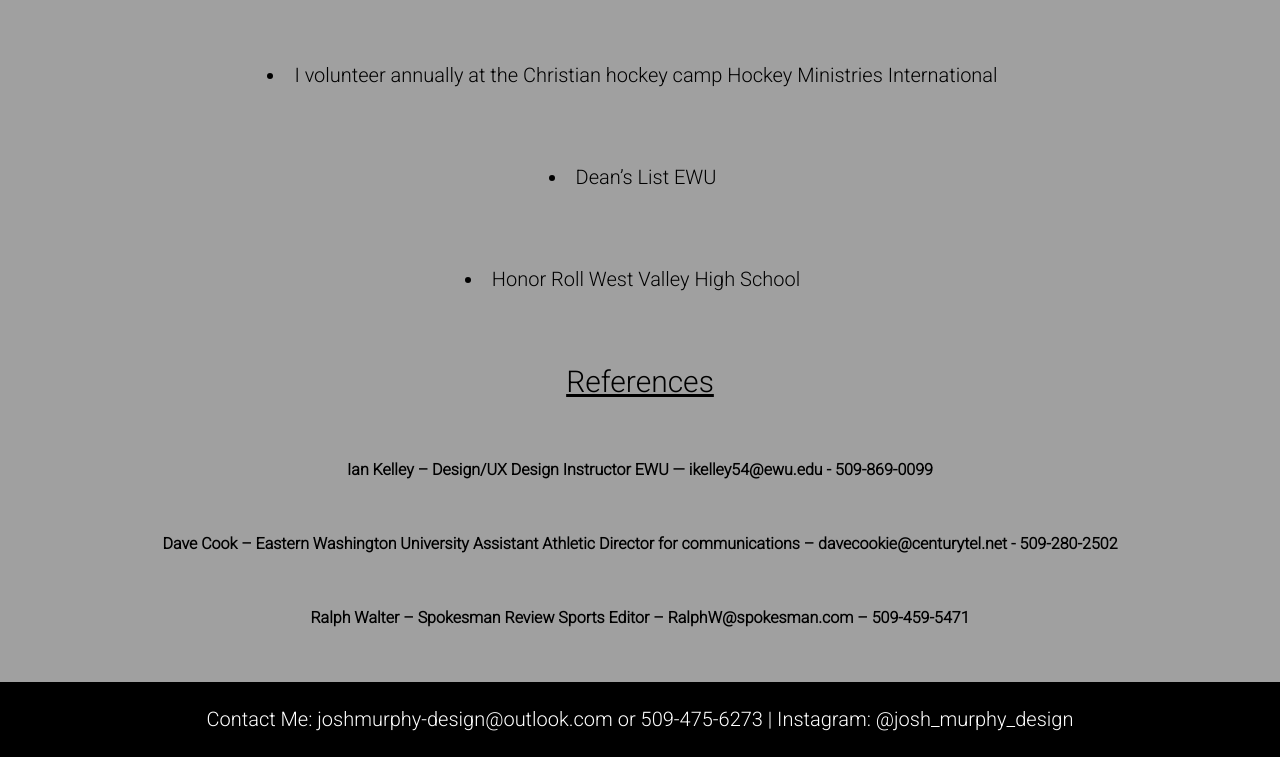
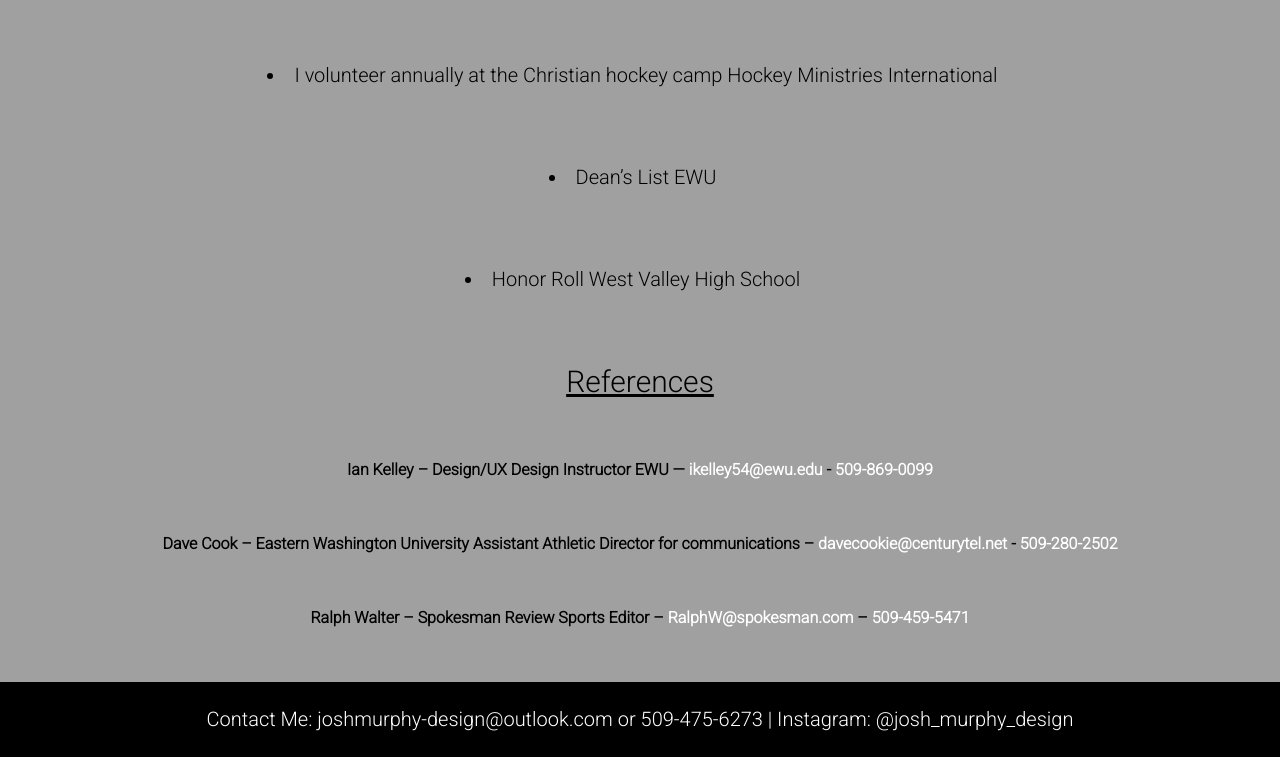
Before and after one commit to joshmurphydesign/Personal-Website, a plain HTML site: page resume.html in a window 1280 px wide. Shown: the part 2185-2942 px from the top of the page. Drawn offline with Linux system fonts and the light colour scheme.

Commit message:
Update resume.html
Reference contact links

```diff
--- a/resume.html
+++ b/resume.html
@@ -180,9 +180,9 @@
   </ul></h3>
     <!--References -->
     <h2>References</h2>
-  <h4>Ian Kelley – Design/UX Design Instructor EWU — ikelley54@ewu.edu - 509-869-0099 </h4>
-  <h4>Dave Cook – Eastern Washington University Assistant Athletic Director for communications – davecookie@centurytel.net - 509-280-2502 </h4>
-  <h4>Ralph Walter – Spokesman Review Sports Editor – RalphW@spokesman.com – 509-459-5471 </h4>
+  <h4>Ian Kelley – Design/UX Design Instructor EWU — <a href="mailto:ikelly54@ewu.edu">ikelley54@ewu.edu</a> - <a href="tel:509-869-0099"> 509-869-0099</a> </h4>
+  <h4>Dave Cook – Eastern Washington University Assistant Athletic Director for communications – <a href="mailto:davecookie@centurytel.net">davecookie@centurytel.net</a> - <a href="tel:509-280-2502">509-280-2502</a> </h4>
+  <h4>Ralph Walter – Spokesman Review Sports Editor – <a href="mailto:RalphW@spokesman.com">RalphW@spokesman.com</a> – <a href="tel:509-459-5471">509-459-5471</a> </h4>
 
 
   <footer>
```
